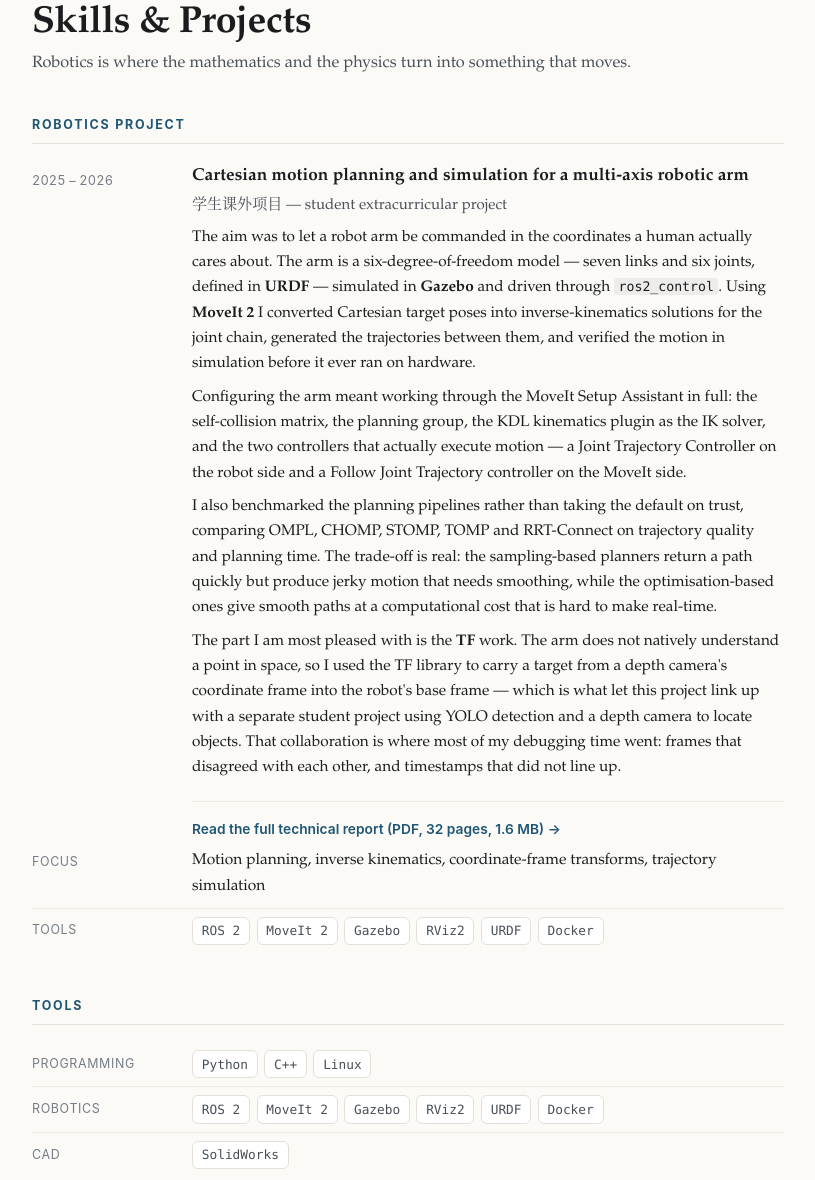
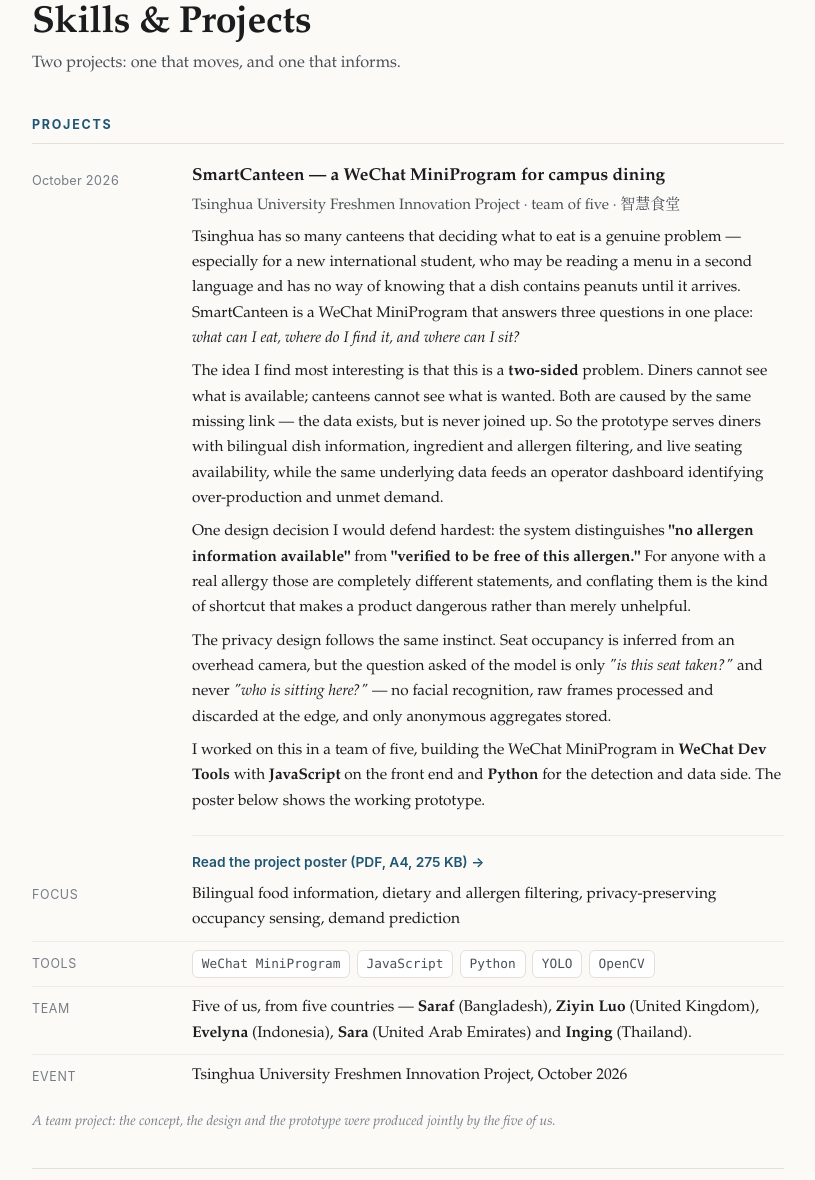
Before and after one commit to luozhangziyin/luozhangziyin.github.io, a plain HTML site: page skills.html in a window 1280 px wide. Shown: the part 170-1350 px from the top of the page, without its empty margins (232-1047 px from the left). Drawn offline with Linux system fonts and the light colour scheme.

Commit message:
Add files via upload
Added SmartCanteen project

```diff
--- a/skills.html
+++ b/skills.html
@@ -41,16 +41,113 @@
     <div class="page-head">
       <h1>Skills &amp; Projects</h1>
       <p class="subtitle">
-        Robotics is where the mathematics and the physics turn into something that moves.
+        Two projects: one that moves, and one that informs.
       </p>
     </div>
 
     <!-- ===== START OF SECTION: PROJECT ===== -->
     <section id="project">
-      <h2>Robotics Project</h2>
+      <h2>Projects</h2>
 
-      <div class="entry">
-        <div class="when">2025 – 2026</div>
+      <div class="subsection" id="smartcanteen">
+        <div class="entry">
+          <div class="when">October 2026</div>
+          <div class="what">
+            <h3>SmartCanteen — a WeChat MiniProgram for campus dining</h3>
+            <p class="where">
+              Tsinghua University Freshmen Innovation Project · team of five ·
+              <span class="zh">智慧食堂</span>
+            </p>
+            <div class="detail">
+              <p>
+                Tsinghua has so many canteens that deciding what to eat is a genuine
+                problem — especially for a new international student, who may be reading a
+                menu in a second language and has no way of knowing that a dish contains
+                peanuts until it arrives. SmartCanteen is a WeChat MiniProgram that answers
+                three questions in one place: <em>what can I eat, where do I find it, and
+                where can I sit?</em>
+              </p>
+              <p>
+                The idea I find most interesting is that this is a <strong>two-sided</strong>
+                problem. Diners cannot see what is available; canteens cannot see what is
+                wanted. Both are caused by the same missing link — the data exists, but is
+                never joined up. So the prototype serves diners with bilingual dish
+                information, ingredient and allergen filtering, and live seating availability,
+                while the same underlying data feeds an operator dashboard identifying
+                over-production and unmet demand.
+              </p>
+              <p>
+                One design decision I would defend hardest: the system distinguishes
+                <strong>"no allergen information available"</strong> from
+                <strong>"verified to be free of this allergen."</strong> For anyone with a
+                real allergy those are completely different statements, and conflating them
+                is the kind of shortcut that makes a product dangerous rather than merely
+                unhelpful.
+              </p>
+              <p>
+                The privacy design follows the same instinct. Seat occupancy is inferred from
+                an overhead camera, but the question asked of the model is only
+                <em>"is this seat taken?"</em> and never <em>"who is sitting here?"</em> —
+                no facial recognition, raw frames processed and discarded at the edge, and
+                only anonymous aggregates stored.
+              </p>
+              <p>
+                I worked on this in a team of five, building the WeChat MiniProgram in
+                <strong>WeChat Dev Tools</strong> with <strong>JavaScript</strong> on the
+                front end and <strong>Python</strong> for the detection and data side. The
+                poster below shows the working prototype.
+              </p>
+            </div>
+            <div class="more">
+              <a href="files/smartcanteen-poster-a4.pdf">Read the project poster
+              (PDF, A4, 275 KB) →</a>
+            </div>
+          </div>
+        </div>
+
+        <dl class="rows">
+          <div>
+            <dt>Focus</dt>
+            <dd>
+              Bilingual food information, dietary and allergen filtering, privacy-preserving
+              occupancy sensing, demand prediction
+            </dd>
+          </div>
+          <div>
+            <dt>Tools</dt>
+            <dd>
+              <ul class="tag-list">
+                <li>WeChat MiniProgram</li>
+                <li>JavaScript</li>
+                <li>Python</li>
+                <li>YOLO</li>
+                <li>OpenCV</li>
+              </ul>
+            </dd>
+          </div>
+          <div>
+            <dt>Team</dt>
+            <dd>
+              Five of us, from five countries — <strong>Saraf</strong> (Bangladesh),
+              <strong>Ziyin Luo</strong> (United Kingdom), <strong>Evelyna</strong>
+              (Indonesia), <strong>Sara</strong> (United Arab Emirates) and
+              <strong>Inging</strong> (Thailand).
+            </dd>
+          </div>
+          <div>
+            <dt>Event</dt>
+            <dd>Tsinghua University Freshmen Innovation Project, October 2026</dd>
+          </div>
+        </dl>
+        <p class="note">
+          A team project: the concept, the design and the prototype were produced jointly by
+          the five of us.
+        </p>
+      </div>
+
+      <div class="subsection" id="robotic-arm">
+        <div class="entry">
+          <div class="when">2025 – 2026</div>
         <div class="what">
           <h3>Cartesian motion planning and simulation for a multi-axis robotic arm</h3>
           <p class="where">
@@ -120,6 +217,7 @@
           </dd>
         </div>
       </dl>
+      </div>
     </section>
     <!-- ===== END OF SECTION ===== -->
 
@@ -133,6 +231,7 @@
             <ul class="tag-list">
               <li>Python</li>
               <li>C++</li>
+              <li>JavaScript</li>
               <li>Linux</li>
             </ul>
           </dd>
@@ -147,6 +246,15 @@
               <li>RViz2</li>
               <li>URDF</li>
               <li>Docker</li>
+            </ul>
+          </dd>
+        </div>
+        <div>
+          <dt>App platforms</dt>
+          <dd>
+            <ul class="tag-list">
+              <li>WeChat MiniProgram</li>
+              <li>WeChat Dev Tools</li>
             </ul>
           </dd>
         </div>
--- a/styles.css
+++ b/styles.css
@@ -171,6 +171,13 @@ h1 {
 /* ---------- sections ---------- */
 
 section { margin-bottom: 2.7rem; }
+
+/* a project (or other unit) sitting under a shared section heading */
+.subsection + .subsection {
+  margin-top: 2.1rem;
+  padding-top: 1.6rem;
+  border-top: 1px solid var(--rule);
+}
 
 h2 {
   font-family: var(--sans);
```
Also changed, not shown: education.html (+10 -0 lines), index.html (+8 -6 lines), 1 other file.
